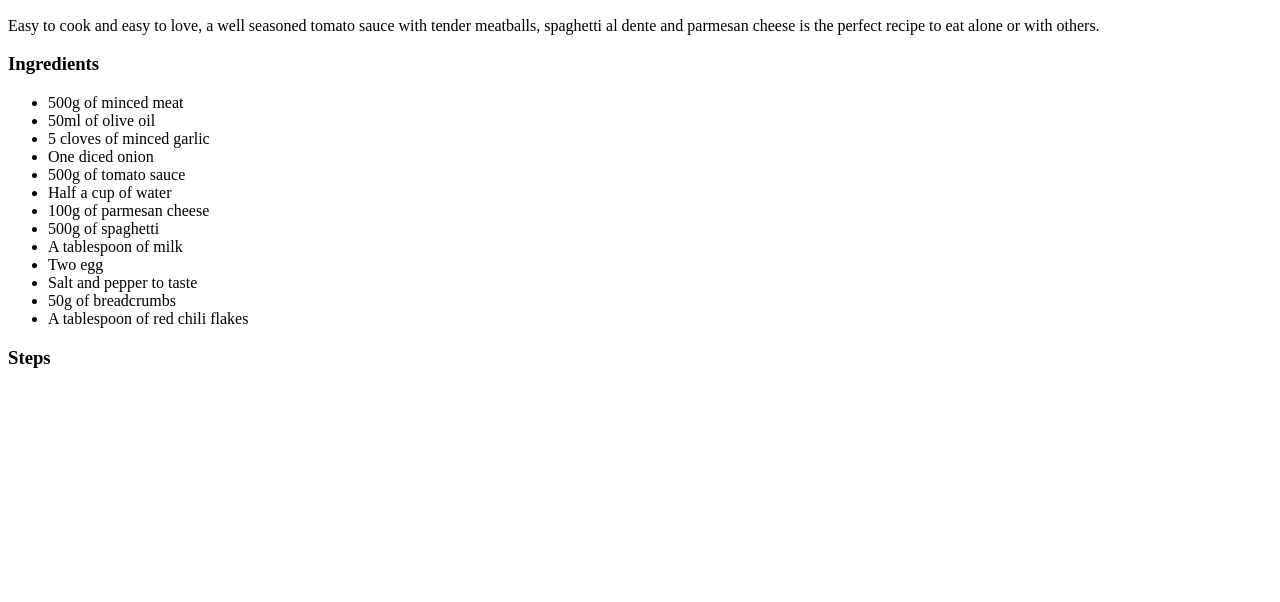
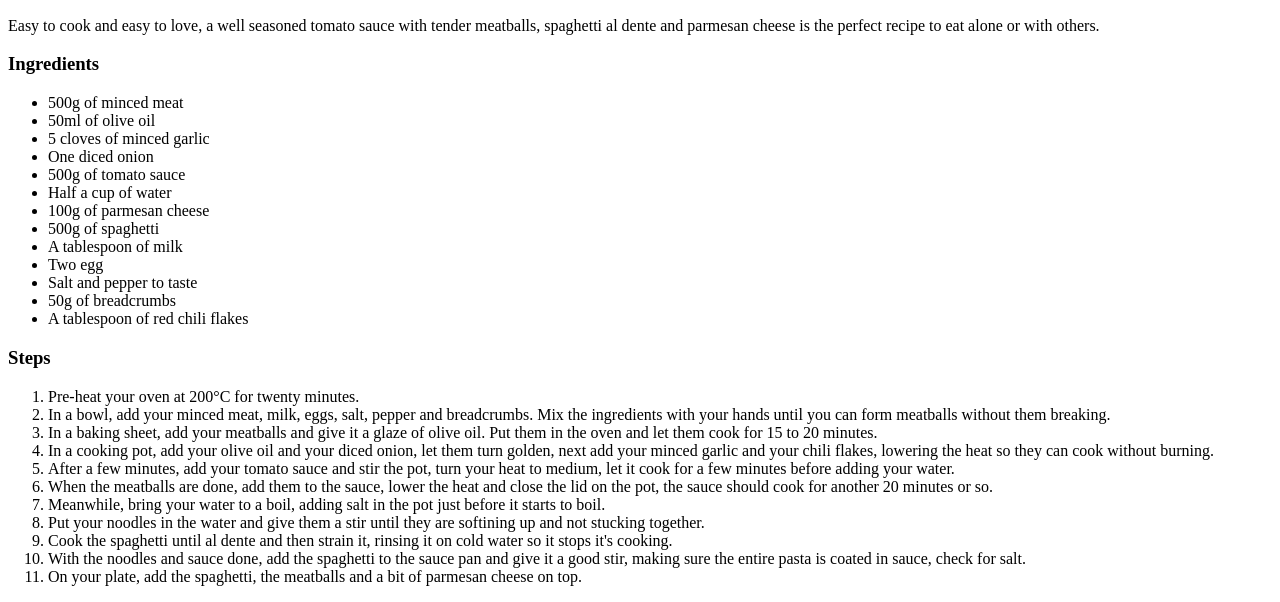
Before and after one commit to ElenaMartelo/odin-recipes, a plain HTML site: page recipes/spaghetti.html in a window 1280 px wide. Shown: the part 434-1036 px from the top of the page. Before the commit the page ends 822 px from the top, so only its background shows below. Drawn offline with Linux system fonts and the light colour scheme.

Commit message:
Finished recipe

```diff
--- a/recipes/spaghetti.html
+++ b/recipes/spaghetti.html
@@ -31,6 +31,20 @@
     </ul>
 
     <h3>Steps</h3>
+    <ol>
+        <li>Pre-heat your oven at 200°C for twenty minutes.</li>
+        <li>In a bowl, add your minced meat, milk, eggs, salt, pepper and breadcrumbs. Mix the ingredients with your hands until you can form meatballs without them breaking.</li>
+        <li>In a baking sheet, add your meatballs and give it a glaze of olive oil. Put them in the oven and let them cook for 15 to 20 minutes.</li>
+        <li>In a cooking pot, add your olive oil and your diced onion, let them turn golden, next add your minced garlic and your chili flakes, lowering the heat so they can cook without burning.</li>
+        <li>After a few minutes, add your tomato sauce and stir the pot, turn your heat to medium, let it cook for a few minutes before adding your water.</li>
+        <li>When the meatballs are done, add them to the sauce, lower the heat and close the lid on the pot, the sauce should cook for another 20 minutes or so.</li>
+        <li>Meanwhile, bring your water to a boil, adding salt in the pot just before it starts to boil.</li>
+        <li>Put your noodles in the water and give them a stir until they are softining up and not stucking together.</li>
+        <li>Cook the spaghetti until al dente and then strain it, rinsing it on cold water so it stops it's cooking.</li>
+        <li>With the noodles and sauce done, add the spaghetti to the sauce pan and give it a good stir, making sure the entire pasta is coated in sauce, check for salt.</li>
+        <li>On your plate, add the spaghetti, the meatballs and a bit of parmesan cheese on top.</li>
+
+    </ol>
 
 
 
```
